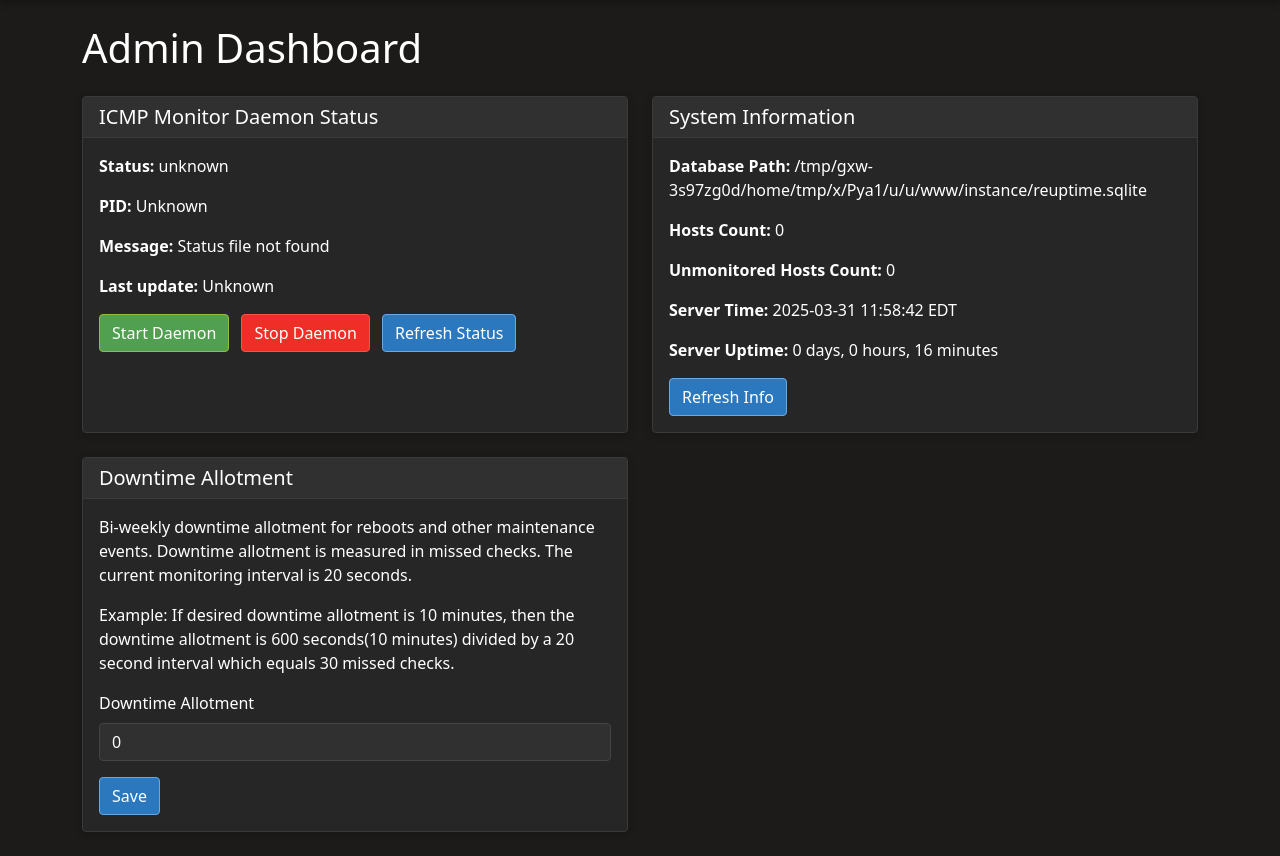
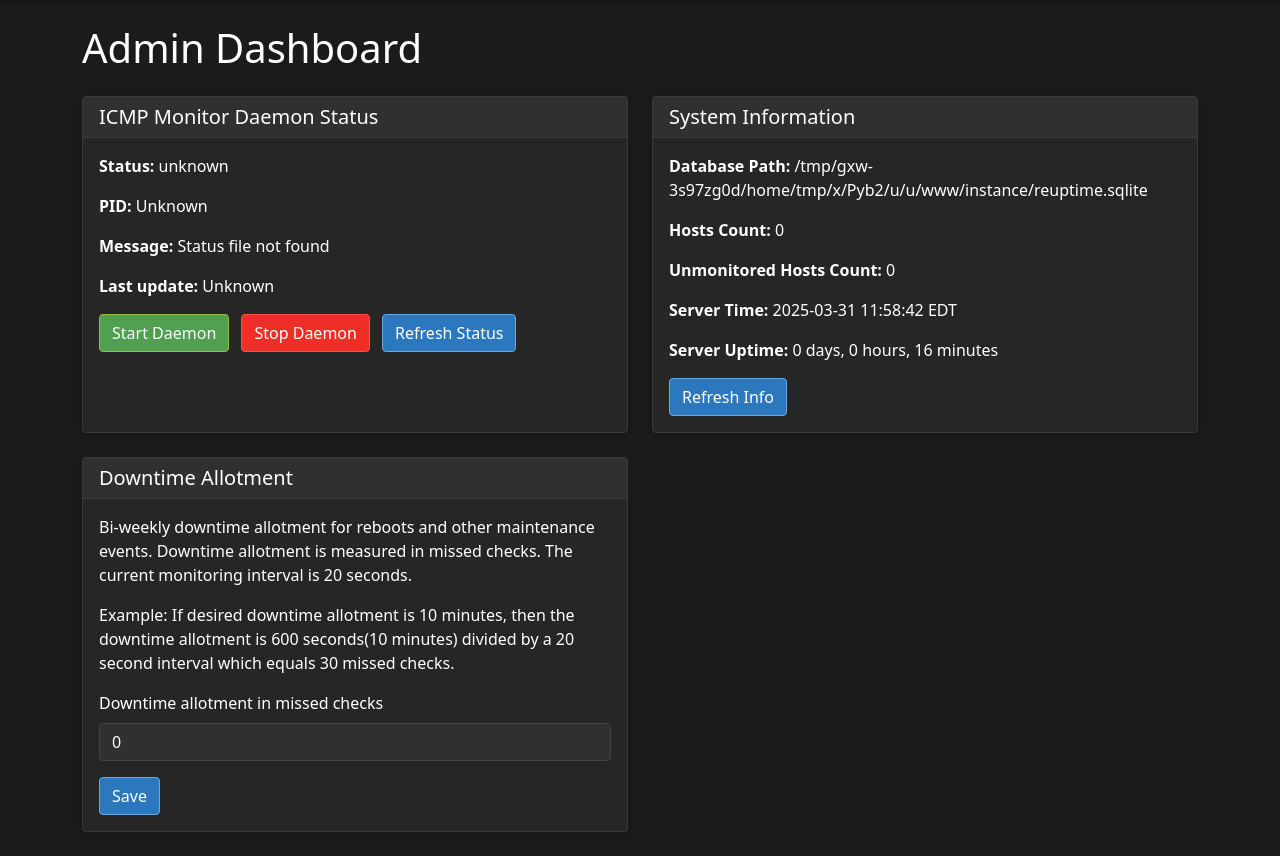
Before and after one commit to twopoint71/reuptime, a Flask app: page /admin in a window 1280 px wide. Shown: the part 57-913 px from the top of the page. Run offline with Flask 2, Linux system fonts and the light colour scheme; data comes from the database, SQL or seed files in the repository; data that the repository does not hold is empty; some libraries are stand-ins or nearby versions.

Commit message:
Make downtime allotment input more clear

```diff
--- a/templates/admin.html
+++ b/templates/admin.html
@@ -54,7 +54,7 @@
                 <p>Example: If desired downtime allotment is 10 minutes, then the downtime allotment is 600 seconds(10 minutes) divided by a 20 second interval which equals 30 missed checks.</p>
                 <form id="downtimeAllotmentForm">
                     <div class="mb-3">
-                        <label for="downtimeAllotment" class="form-label">Downtime Allotment</label>
+                        <label for="downtimeAllotment" class="form-label">Downtime allotment in missed checks</label>
                         <input type="number" class="form-control" id="downtimeAllotment">
                     </div>
                     <button type="button" id="saveDowntimeAllotmentBtn" class="btn btn-primary">Save</button>
```
